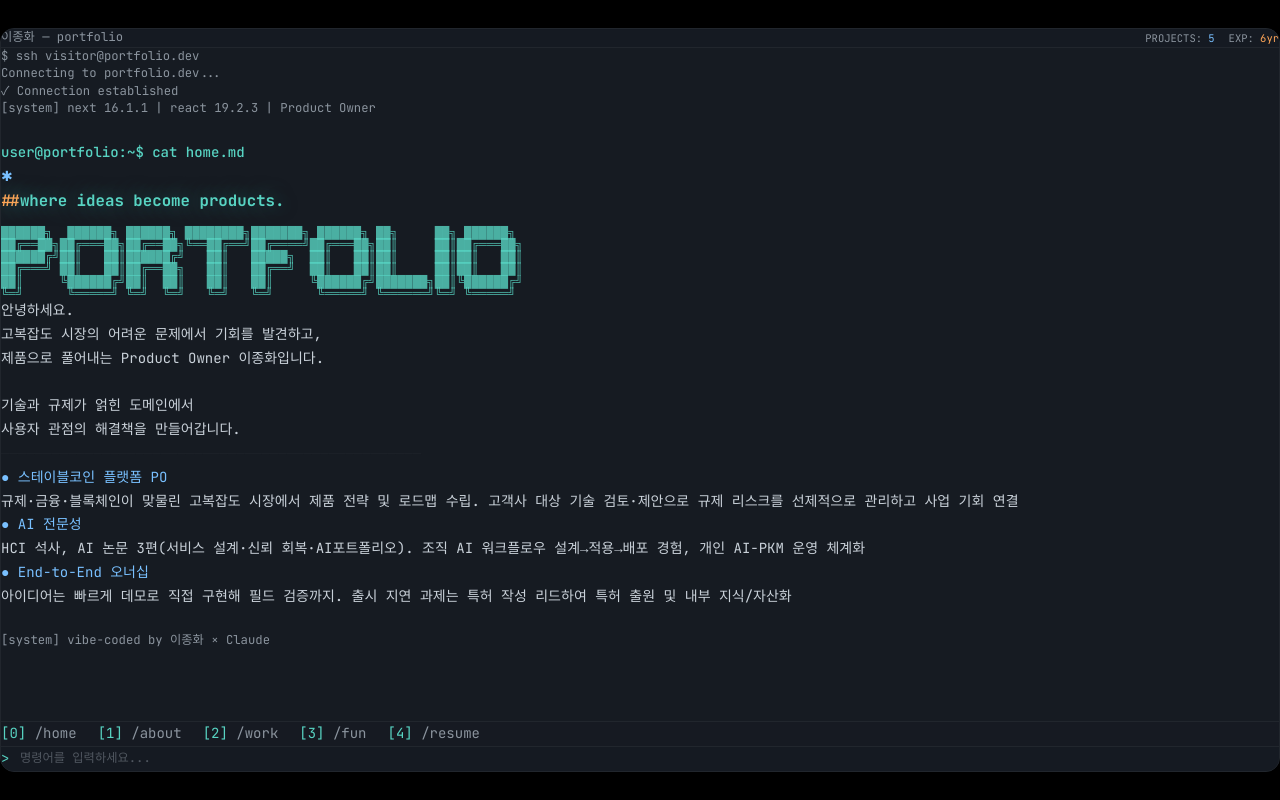
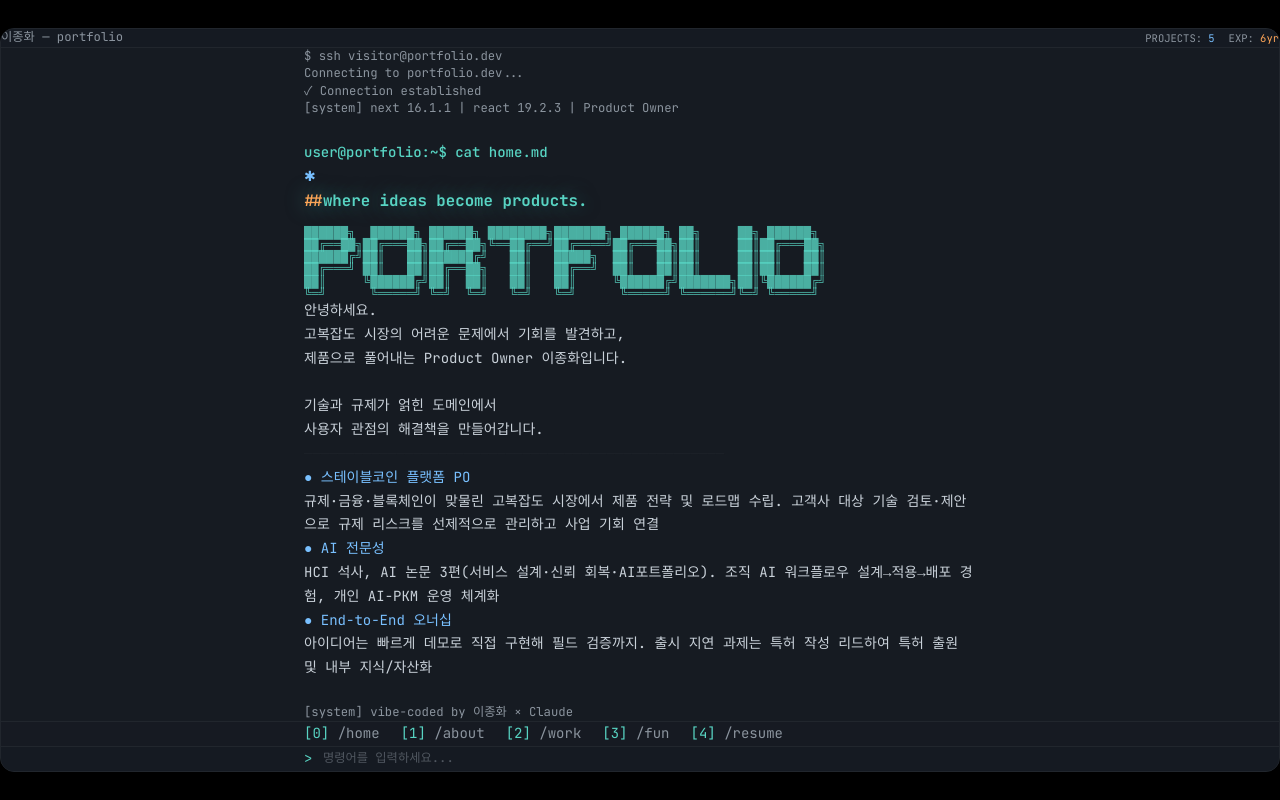
Before and after one commit to DinN0000/example_02, a Next.js app: page / in a window 1280 px wide. Built offline with nearby package versions, Linux system fonts and the light colour scheme.

Commit message:
콘텐츠 중앙 정렬 복구

```diff
--- a/src/components/Terminal.tsx
+++ b/src/components/Terminal.tsx
@@ -608,10 +608,10 @@ export default function Terminal() {
         {/* Terminal Output - Scrollable */}
         <main
           ref={terminalRef}
-          className="flex-1 overflow-y-auto overflow-x-hidden"
+          className="flex-1 overflow-y-auto overflow-x-hidden flex justify-center"
           onClick={() => inputRef.current?.focus()}
         >
-          <div className="px-5 py-6 space-y-0.5">
+          <div className="w-full max-w-3xl px-6 py-6 space-y-0.5">
             {lines.map((line, index) => renderLine(line, index))}
             <div ref={bottomRef} />
           </div>
@@ -619,8 +619,8 @@ export default function Terminal() {
 
         {/* Menu - Full Width */}
         {showMenu && !isTyping && (
-          <nav className="shrink-0 border-t border-border bg-card/50">
-            <div className="px-5 py-3">
+          <nav className="shrink-0 border-t border-border bg-card/50 flex justify-center">
+            <div className="w-full max-w-3xl px-6 py-3">
               <div className="flex flex-wrap gap-x-6 gap-y-2">
                 {MENU_ITEMS.map((item) => (
                   <button
@@ -637,8 +637,8 @@ export default function Terminal() {
         )}
 
         {/* Input Footer - Full Width */}
-        <footer className="shrink-0 bg-card/80 border-t border-border">
-          <div className="px-5 py-3">
+        <footer className="shrink-0 bg-card/80 border-t border-border flex justify-center">
+          <div className="w-full max-w-3xl px-6 py-3">
             <form onSubmit={handleSubmit} className="flex items-center gap-3">
               <span className="text-accent select-none">&gt;</span>
               <input
```
